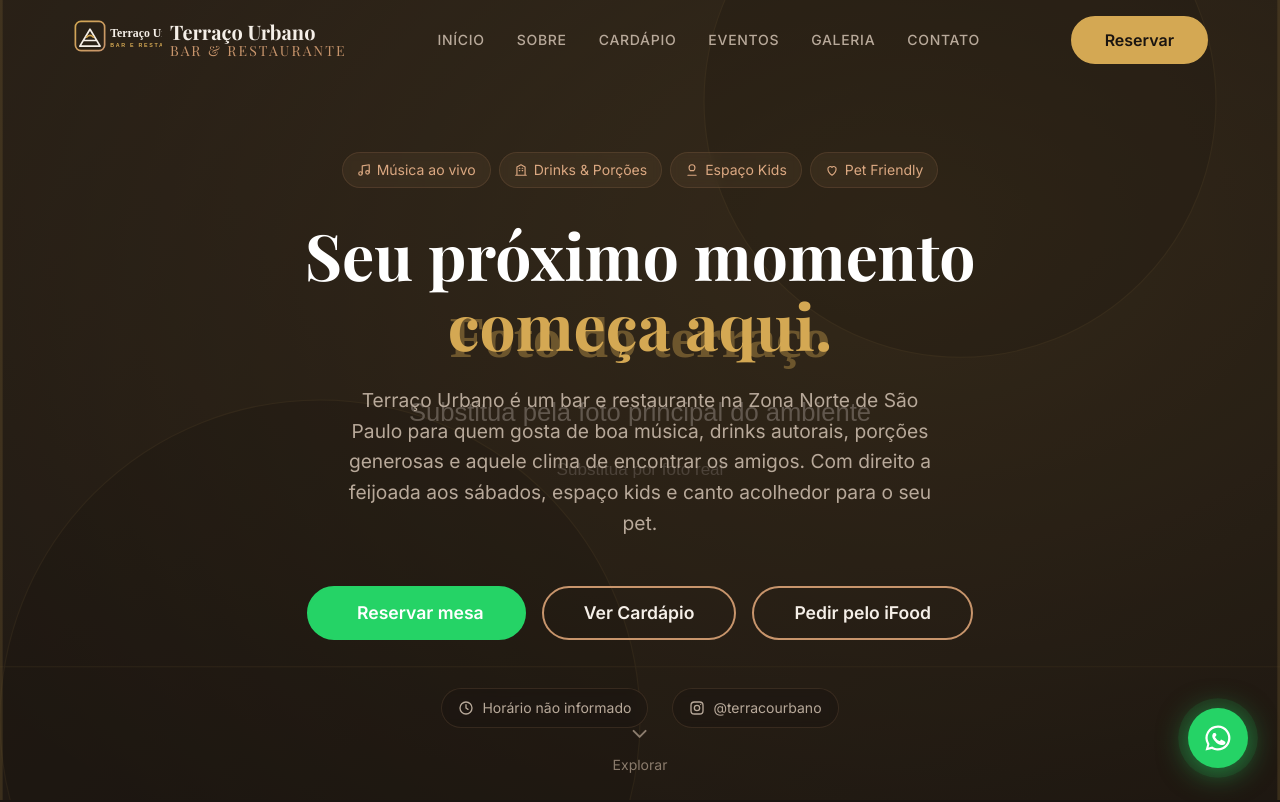
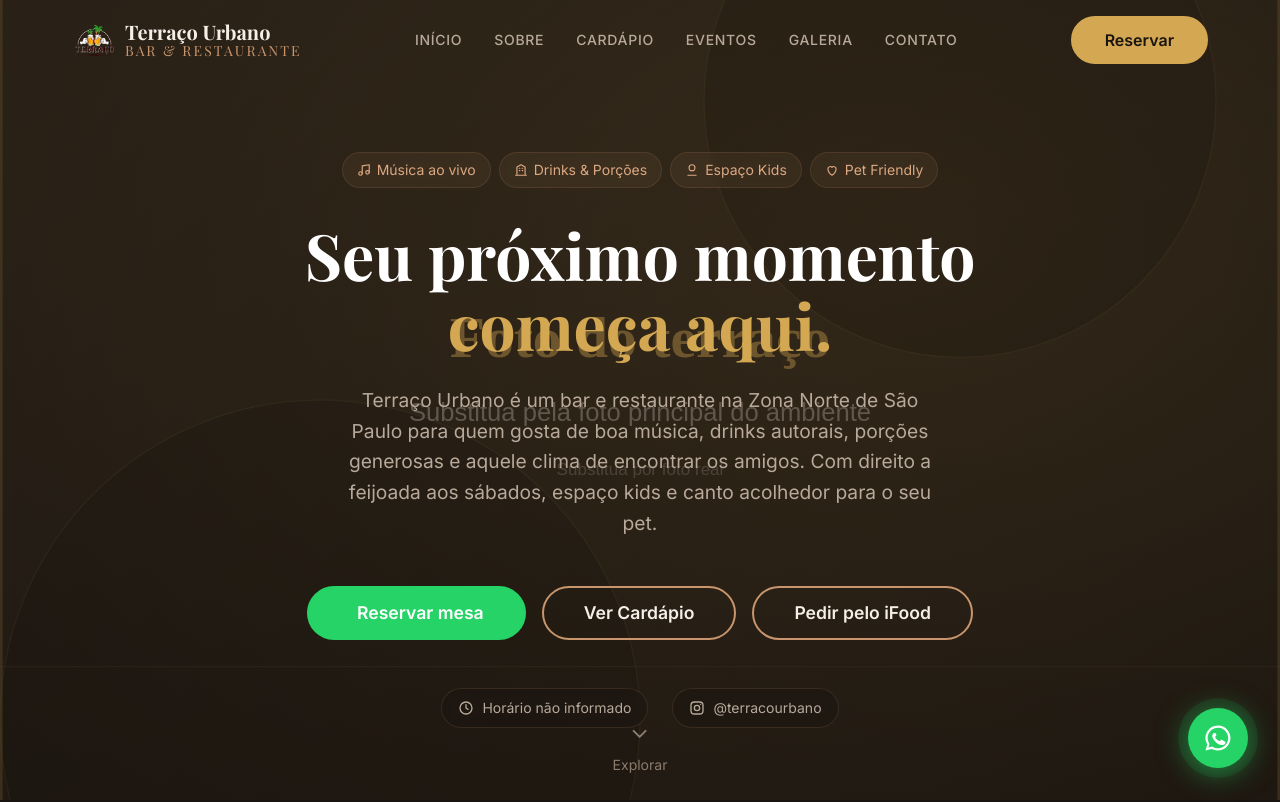
Before and after one commit to danxy777-dev/urbano, a plain HTML site: page index.html in a window 1280 px wide. Shown: the top 802 px of the page. Drawn offline with nearby package versions, Linux system fonts and the light colour scheme; a web font is replaced by a local one.

Commit message:
feat: usar logo oficial (png) no header, footer e favicon

```diff
--- a/index.html
+++ b/index.html
@@ -35,7 +35,7 @@
   <meta name="google-site-verification" content="[INSERIR CÓDIGO DE VERIFICAÇÃO DO SEARCH CONSOLE]">
 
   <!-- ============ FAVICON ============ -->
-  <link rel="icon" type="image/svg+xml" href="assets/images/favicon.svg">
+  <link rel="icon" type="image/png" href="assets/images/logo.png">
 
   <!-- ============ FONTS ============ -->
   <link rel="preconnect" href="https://fonts.googleapis.com">
@@ -173,7 +173,7 @@
   <header class="site-header header" id="topo">
     <div class="container">
       <a href="#inicio" class="header__logo" aria-label="Terraço Urbano Bar e Restaurante — início">
-        <img src="assets/images/logo.svg" alt="Logo do Terraço Urbano Bar e Restaurante" loading="eager">
+        <img src="assets/images/logo.png" alt="Logo do Terraço Urbano Bar e Restaurante" loading="eager">
         <span class="header__logo-text">Terraço Urbano<span>Bar &amp; Restaurante</span></span>
       </a>
 
@@ -939,7 +939,7 @@
       <div class="footer__grid">
         <div class="footer__brand">
           <a href="#inicio" class="footer__logo" aria-label="Terraço Urbano Bar e Restaurante — voltar ao início">
-            <img src="assets/images/logo.svg" alt="Logo do Terraço Urbano Bar e Restaurante" loading="lazy">
+            <img src="assets/images/logo.png" alt="Logo do Terraço Urbano Bar e Restaurante" loading="lazy">
             <span class="footer__logo-text">Terraço Urbano<span>Bar &amp; Restaurante</span></span>
           </a>
           <p class="footer__brand-description">
```
Also changed, not shown: 404.html (+2 -2 lines), privacy.html (+2 -2 lines), termos.html (+2 -2 lines), assets/images/favicon.svg (deleted), assets/images/logo.png (added), assets/images/logo.svg (deleted).
